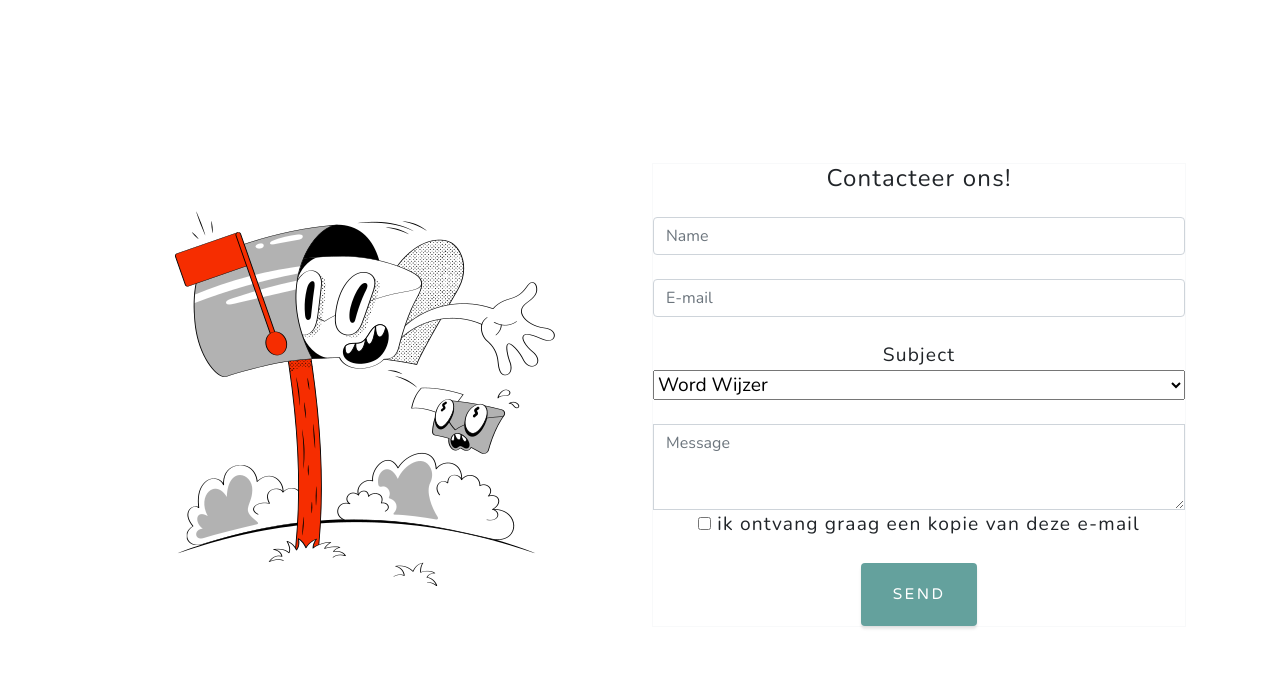
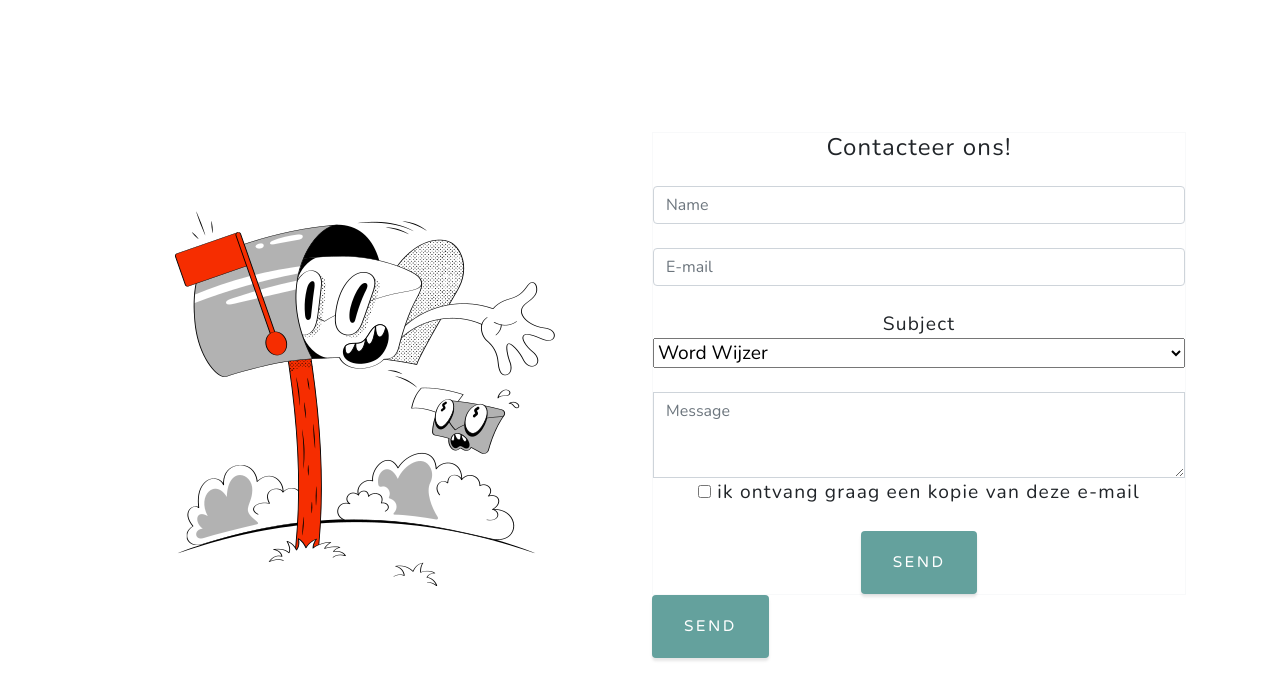
Before and after one commit to DmitriyKozl/studeerWijzer, a website: page contact.html in a window 1280 px wide. Shown: the part 105-804 px from the top of the page. Drawn offline with nearby package versions, Linux system fonts and the light colour scheme.

Commit message:
fix button

```diff
--- a/contact.html
+++ b/contact.html
@@ -143,9 +143,10 @@
               >
             </div>
 
-            <!-- Send button -->
             <button class="btn btn-primary" type="submit">Send</button>
           </form>
+          <button class="btn btn-primary" type="submit">Send</button>
+
         </div>
       </div>
     </div>
```
